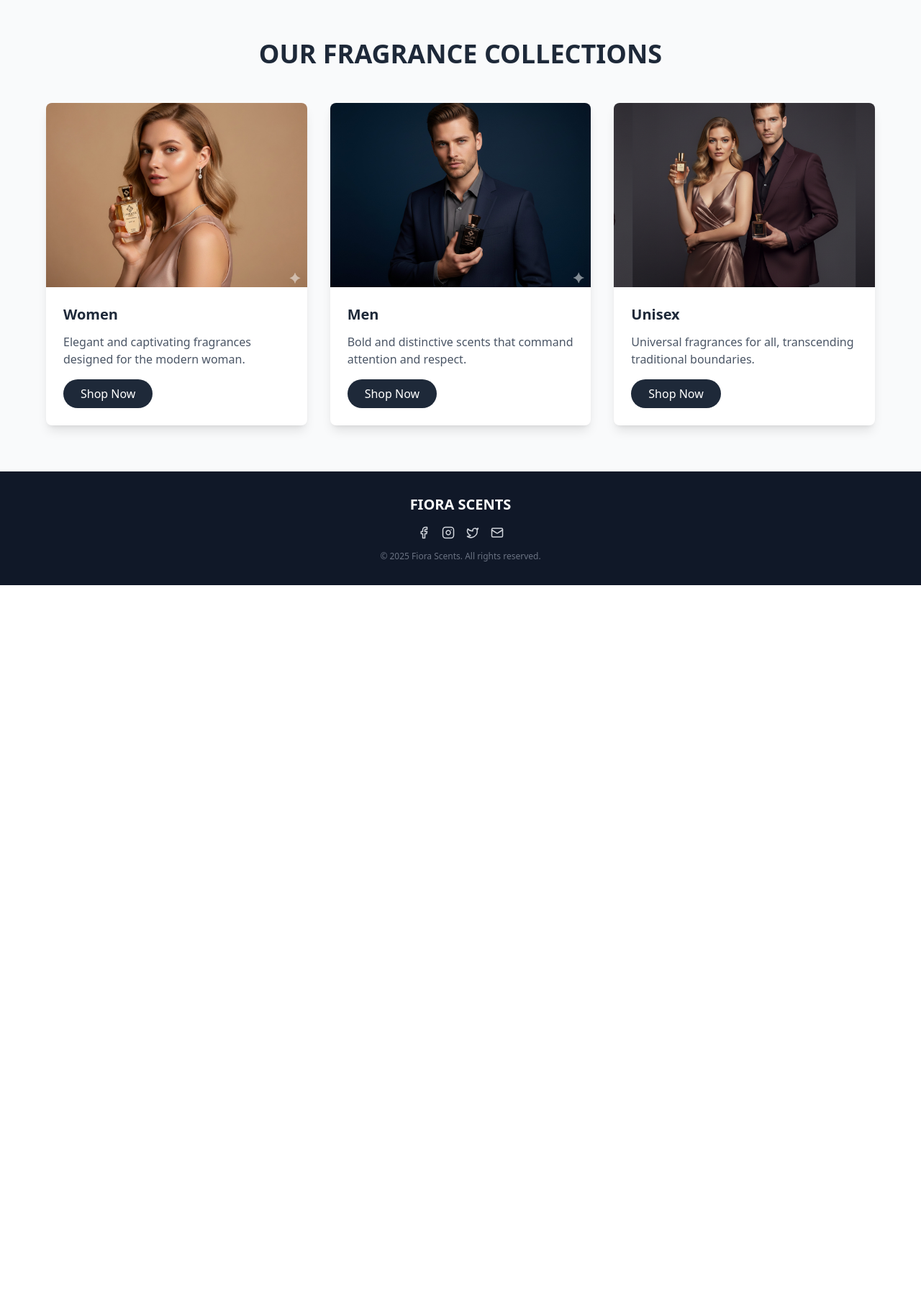
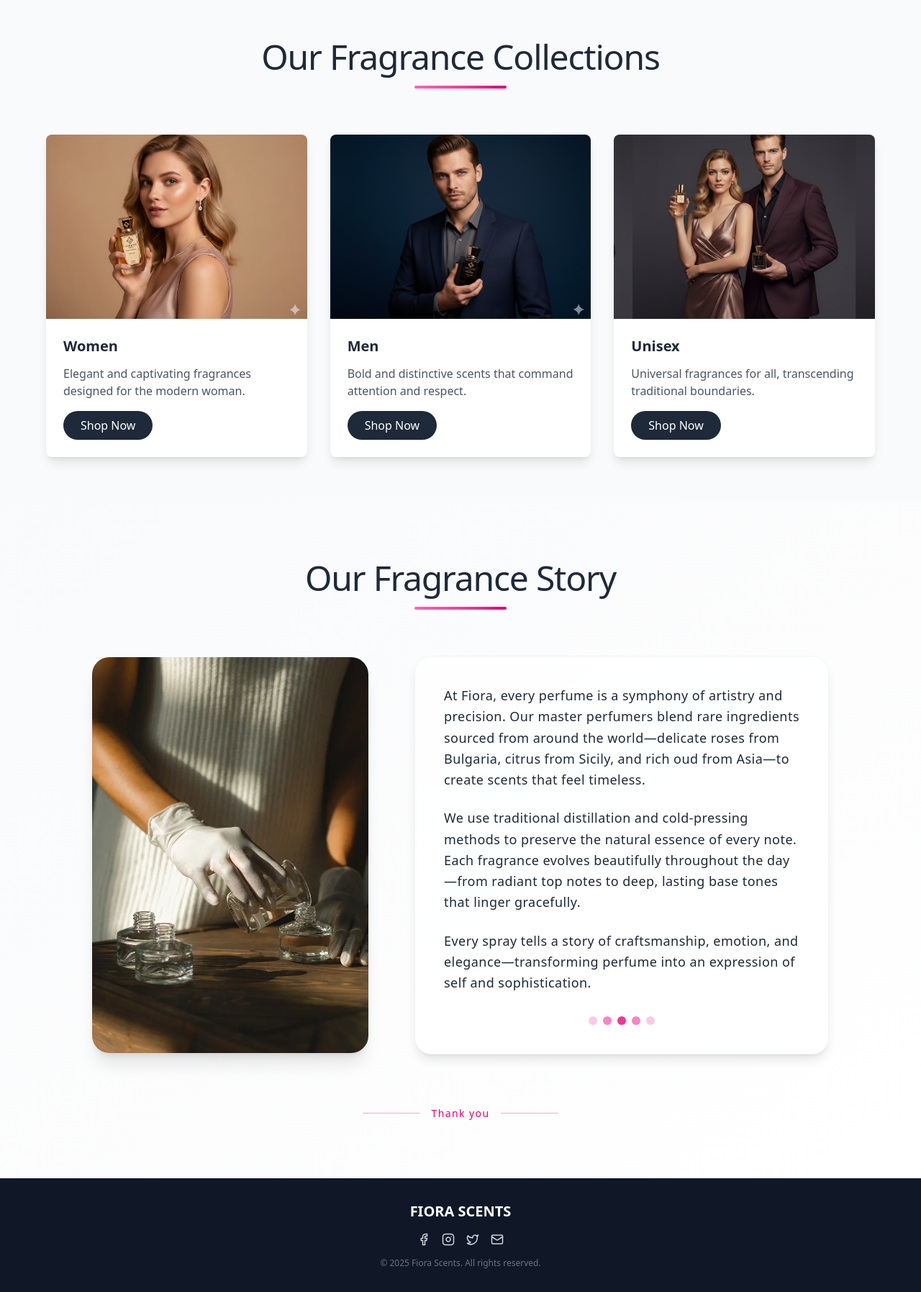
Before and after one commit to nimshicp/perfume-e-commerce, a React (Vite) app in the folder fiora/: page / in a window 1280 px wide. Shown: the part 873-2668 px from the top of the page at 72% size. Before the commit the page ends 1686 px from the top, so only its background shows below. Built offline with nearby package versions, Linux system fonts and the light colour scheme.

Commit message:
blog added

```diff
--- /dev/null
+++ b/fiora/src/components/Blog.jsx
@@ -0,0 +1,72 @@
+import React from 'react';
+
+const Blog = () => {
+  return (
+    <div className="w-full bg-gradient-to-br from-gray-50 to-white py-20 px-4">
+      <div className="max-w-5xl mx-auto">
+
+
+        <div className="text-center mb-16">
+          <h2 className="text-5xl font-light text-gray-800 mb-4 tracking-tight">
+            Our Fragrance Story
+          </h2>
+          <div className="w-32 h-1 bg-gradient-to-r from-pink-400 to-pink-600 mx-auto rounded-full"></div>
+        </div>
+
+
+        <div className="flex flex-col lg:flex-row items-center gap-16">
+
+
+          <div className="lg:w-2/5">
+            <div className="relative rounded-3xl overflow-hidden shadow-xl transform hover:scale-[1.02] transition-transform duration-500">
+              <img
+                src="./products/perfume.jpg"
+                alt="Artisan perfume craftsmanship"
+                className="w-full h-[550px] object-cover"
+              />
+            </div>
+          </div>
+
+
+          <div className="lg:w-3/5">
+            <div className="bg-white/70 backdrop-blur-sm rounded-3xl p-10 shadow-lg border border-gray-100">
+              <p className="text-gray-800 text-lg leading-relaxed tracking-wide">
+                At Fiora, every perfume is a symphony of artistry and precision.
+                Our master perfumers blend rare ingredients sourced from around the world—delicate roses from Bulgaria, citrus from Sicily, and rich oud from Asia—to create scents that feel timeless.
+
+                <span className="block mt-6"></span>
+
+                We use traditional distillation and cold-pressing methods to preserve the natural essence of every note.
+                Each fragrance evolves beautifully throughout the day—from radiant top notes to deep, lasting base tones that linger gracefully.
+
+                <span className="block mt-6"></span>
+
+                Every spray tells a story of craftsmanship, emotion, and elegance—transforming perfume into an expression of self and sophistication.
+              </p>
+
+
+              <div className="flex items-center justify-center mt-8 space-x-2">
+                <div className="w-3 h-3 bg-pink-300 rounded-full opacity-60"></div>
+                <div className="w-3 h-3 bg-pink-400 rounded-full opacity-80"></div>
+                <div className="w-3 h-3 bg-pink-500 rounded-full"></div>
+                <div className="w-3 h-3 bg-pink-400 rounded-full opacity-80"></div>
+                <div className="w-3 h-3 bg-pink-300 rounded-full opacity-60"></div>
+              </div>
+            </div>
+          </div>
+        </div>
+
+
+        <div className="text-center mt-16">
+          <div className="inline-flex items-center space-x-4 text-pink-600">
+            <div className="w-20 h-px bg-pink-300"></div>
+            <span className="text-sm font-light tracking-widest">Thank you</span>
+            <div className="w-20 h-px bg-pink-300"></div>
+          </div>
+        </div>
+      </div>
+    </div>
+  );
+};
+
+export default Blog;
--- a/fiora/src/components/FragranceCollection.jsx
+++ b/fiora/src/components/FragranceCollection.jsx
@@ -14,10 +14,14 @@ navigate("/products",{state:{category}});
     <section className="py-16 bg-gray-50">
       <div className="container mx-auto px-4">
 
-        <h2 className="text-3xl md:text-4xl font-bold text-center text-gray-800 mb-12">
-          OUR FRAGRANCE COLLECTIONS
+       {/* Heading */}
+        <div className="text-center mb-16">
+          <h2 className="text-5xl font-light text-gray-800 mb-4 tracking-tight">
+            Our Fragrance Collections
+          </h2>
+          <div className="w-32 h-1 bg-gradient-to-r from-pink-400 to-pink-600 mx-auto rounded-full"></div>
+        </div>
 
-        </h2>
 
 
         <div className="grid grid-cols-1 md:grid-cols-3 gap-8 max-w-6xl mx-auto">
--- a/fiora/src/components/Navbar.jsx
+++ b/fiora/src/components/Navbar.jsx
@@ -1,7 +1,7 @@
 import React, { useState } from "react";
 import { Link, useNavigate } from "react-router-dom";
 import { Menu, X, ShoppingCart, Heart ,ShoppingBag} from "lucide-react";
-import { useUser } from "../context/UserContext";
+import { useUser } from "../context/userContext";
 import { useShop } from "../context/ShopContext";
 import { useWishlist } from "../context/WishlistContext";
 
@@ -62,7 +62,7 @@ const Navbar = () => {
 
 
   <div className="relative cursor-pointer" onClick={() => navigate("/cart")}>
-    <ShoppingCart size={24} />
+    <ShoppingCart size={24} className="text-gray-700 hover:text-gray-900" />
     {cartItemsCount > 0 && (
       <span className="absolute -top-2 -right-2 bg-pink-400 text-white text-xs rounded-full h-5 w-5 flex items-center justify-center">
         {cartItemsCount}
--- a/fiora/src/components/productCard.jsx
+++ b/fiora/src/components/productCard.jsx
@@ -1,6 +1,6 @@
 import React, { useState } from "react";
 import { useNavigate } from "react-router-dom";
-import { useUser } from "../context/UserContext";
+import { useUser } from "../context/userContext";
 import axios from "axios";
 import { Heart, ShoppingCart, Zap } from "lucide-react";
 import { useShop } from "../context/ShopContext";
--- a/fiora/src/context/WishlistContext.jsx
+++ b/fiora/src/context/WishlistContext.jsx
@@ -1,5 +1,5 @@
 import React, { createContext, useContext, useEffect, useState } from "react";
-import { useUser } from "./UserContext";
+import { useUser } from "./userContext";
 import axios from "axios";
 import toast from "react-hot-toast";
 import { useLocation } from "react-router-dom";
--- a/fiora/src/pages/Cart.jsx
+++ b/fiora/src/pages/Cart.jsx
@@ -1,7 +1,7 @@
 import React from "react";
 import { useShop } from "../context/ShopContext";
 import { Link, useNavigate } from "react-router-dom";
-import { useUser } from "../context/UserContext";
+import { useUser } from "../context/userContext";
 import { Trash2, Plus, Minus, ShoppingBag, ArrowLeft, CreditCard } from "lucide-react";
 import toast from "react-hot-toast";
 
--- a/fiora/src/pages/Home.jsx
+++ b/fiora/src/pages/Home.jsx
@@ -1,6 +1,8 @@
 import React from 'react'
 import Video from '../components/Video'
 import FragranceCollections from '../components/FragranceCollection'
+import Premium from '../components/Blog'
+import Blog from '../components/Blog'
 
 
 function Home() {
@@ -9,6 +11,7 @@ function Home() {
 
     <Video/>
     <FragranceCollections/>
+    <Blog/>
     </>
   )
 }
```
Also changed, not shown: 1 other file (tests, documents, lock files or other folders).
